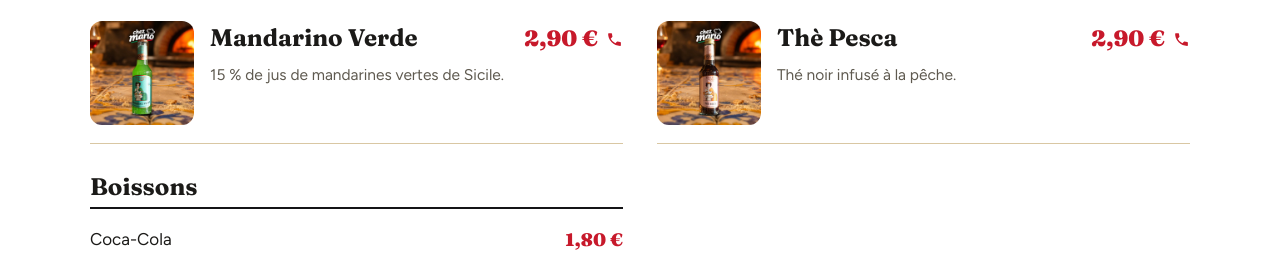
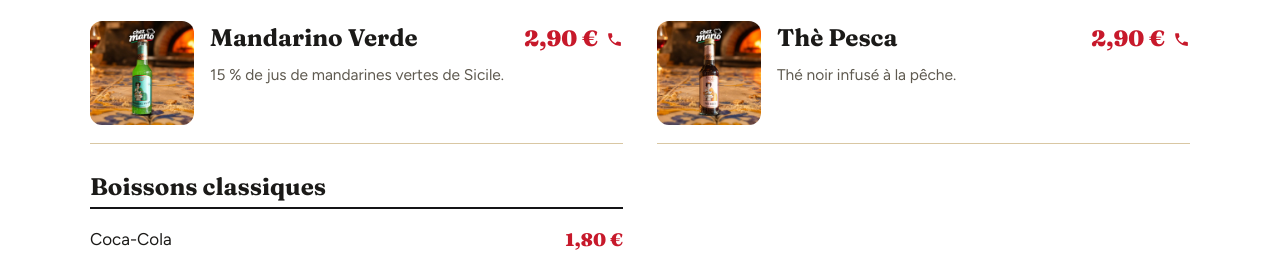
Before and after one commit to rehkzy/Chez-Mario, a plain HTML site: page index.html in a window 1280 px wide. Shown: the part 10966-11229 px from the top of the page. Drawn offline with Linux system fonts and the light colour scheme.

Commit message:
Boissons classiques

```diff
--- a/index.html
+++ b/index.html
@@ -1522,7 +1522,7 @@ window.CONFIG = {
         ]}
       ],
       lists: [
-        {title:"Boissons", items:[["Coca-Cola","","1,80 €"],["Coca-Cola Zéro","","1,80 €"],["Fanta","","1,80 €"],["Ice Tea","","1,80 €"],["Oasis Tropical","","1,80 €"],["Oasis Pomme-Cassis","","1,80 €"],["Sprite","","1,80 €"],["Tropico","","1,80 €"],["Perrier","","1,80 €"],["Eau","","1 €"]]}
+        {title:"Boissons classiques", items:[["Coca-Cola","","1,80 €"],["Coca-Cola Zéro","","1,80 €"],["Fanta","","1,80 €"],["Ice Tea","","1,80 €"],["Oasis Tropical","","1,80 €"],["Oasis Pomme-Cassis","","1,80 €"],["Sprite","","1,80 €"],["Tropico","","1,80 €"],["Perrier","","1,80 €"],["Eau","","1 €"]]}
       ]
     }
   }
```
